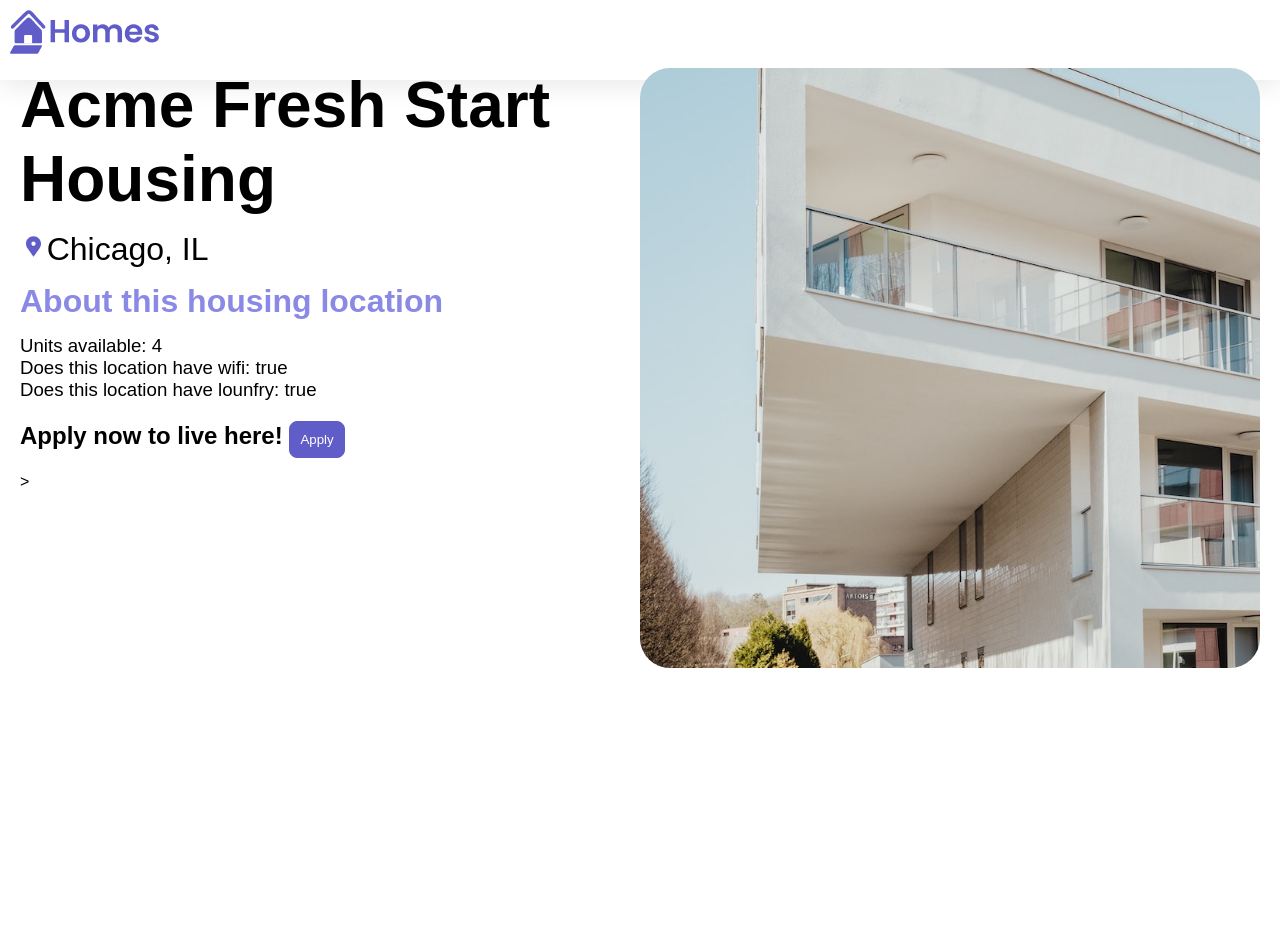
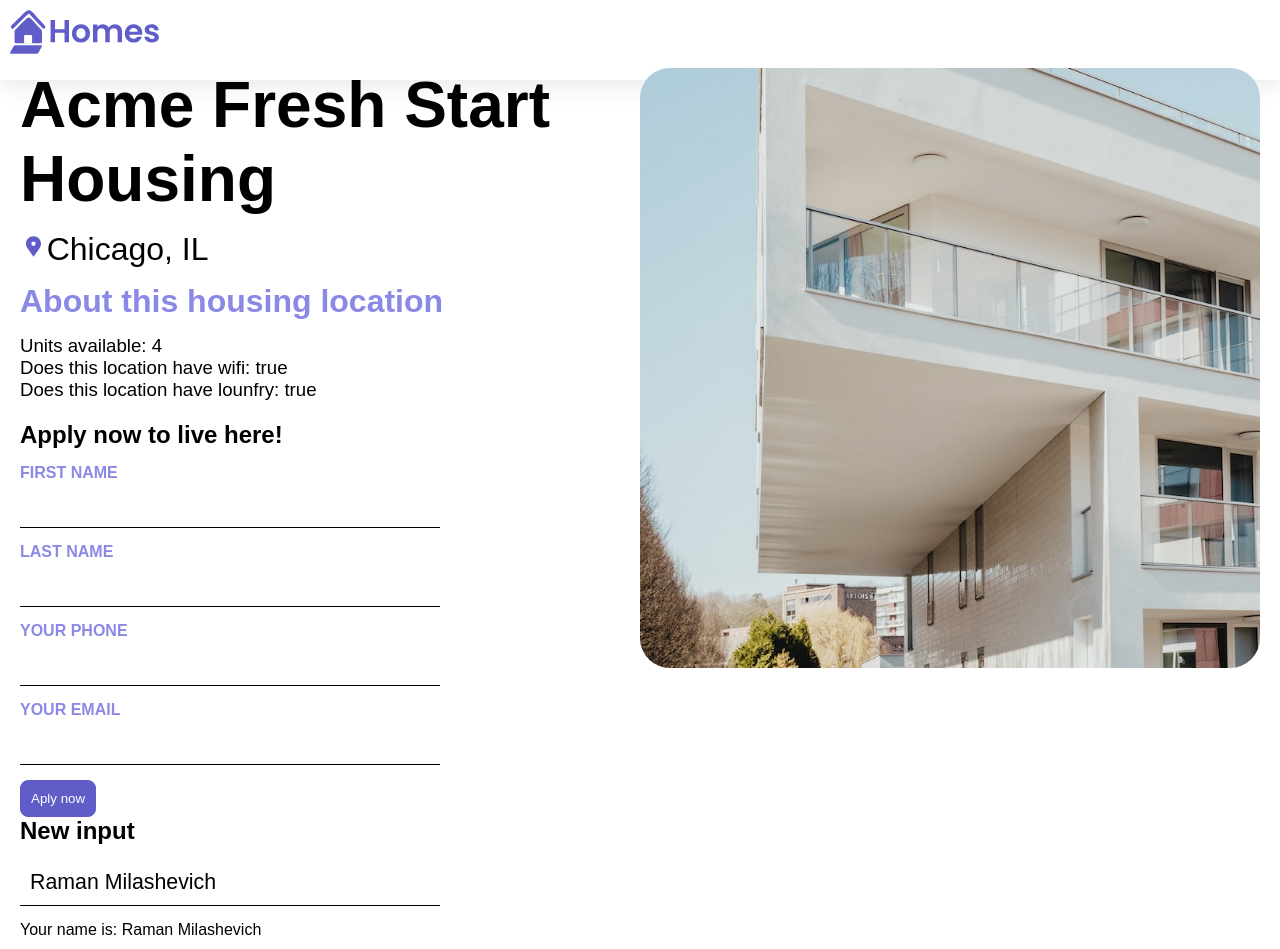
Before and after one commit to RamanMilashevich/google-angular, an Angular app in the folder homes-app/: page /details/0 in a window 1280 px wide. Before the commit the page ends 800 px from the top, so only its background shows below. Built offline with nearby package versions, Linux system fonts and the light colour scheme.

Commit message:
feat: add forms

```diff
--- a/homes-app/src/app/details/details.component.ts
+++ b/homes-app/src/app/details/details.component.ts
@@ -3,11 +3,12 @@ import { CommonModule } from '@angular/common';
 import { ActivatedRoute } from '@angular/router';
 import { HousingService } from '../housing.service';
 import { HousingLocation } from '../housing-location';
+import { FormControl, FormGroup, ReactiveFormsModule, FormsModule } from '@angular/forms';
 
 @Component({
   selector: 'app-details',
   standalone: true,
-  imports: [CommonModule],
+  imports: [CommonModule, ReactiveFormsModule, FormsModule],
   template: `
     <article>
       <img class="listing-photo" [src]="housingLocation?.photo" alt="">
@@ -26,10 +27,26 @@ import { HousingLocation } from '../housing-location';
       <section class="listing-apply">
         <h2 class="section-heading">
           Apply now to live here!
-          <button class="primary" type="button">Apply</button>
         </h2>
+        <form [formGroup]="applyForm" (submit)="submitAplication()">
+            <label for="first-name">First name</label>
+            <input type="text" id="first-name" formControlName="firstName">
+
+            <label for="last-name">Last name</label>
+            <input type="text" id="last-name" formControlName="lastName">
+
+            <label for="phone">Your phone</label>
+            <input type="tel" id="phone" formControlName="phoneNumber">
+
+            <label for="email-info">Your email</label>
+            <input type="text" id="email-info" formControlName="email">
+            <button type="submit" class="primary">Aply now</button>
+          </form>
+          <h2 class="section-heading">New input</h2>
+          <input type="text" [(ngModel)]="name" placeholder="Enter your name">
+          <p>Your name is: {{name}}</p>
       </section>
-    </article>>
+    </article>
   `,
   styleUrls: ['./details.component.css']
 })
@@ -37,10 +54,26 @@ export class DetailsComponent {
   route: ActivatedRoute = inject(ActivatedRoute);
   housingService = inject(HousingService);
   housingLocation: HousingLocation | undefined;
+  applyForm = new FormGroup({
+    firstName: new FormControl(''),
+    lastName: new FormControl(''),
+    phoneNumber: new FormControl(''),
+    email: new FormControl(''),
+  });
 
+  name = 'Raman Milashevich';
 
   constructor() {
     const housingLocationId = Number(this.route.snapshot.paramMap.get('id'));
     this.housingLocation = this.housingService.getHousingLocationById(housingLocationId);
   }
+
+  submitAplication() {
+    this.housingService.submitAplication(
+      this.applyForm.value.firstName ?? '',
+      this.applyForm.value.lastName ?? '',
+      this.applyForm.value.phoneNumber ?? '',
+      this.applyForm.value.email  ?? '',
+    );
+  }
 }
--- a/homes-app/src/app/housing.service.ts
+++ b/homes-app/src/app/housing.service.ts
@@ -117,4 +117,8 @@ export class HousingService {
   getHousingLocationById(id: number) : HousingLocation | undefined {
     return this.housingLocationList.find(housingLocation => housingLocation.id === id)
   }
+
+  submitAplication(firstName: string, lastName: string, phoneNumber: string, email: string): void {
+    console.log(`Application submitted by ${firstName} ${lastName}. Contact: ${phoneNumber}, Email: ${email}`);
+  }
 }
```
